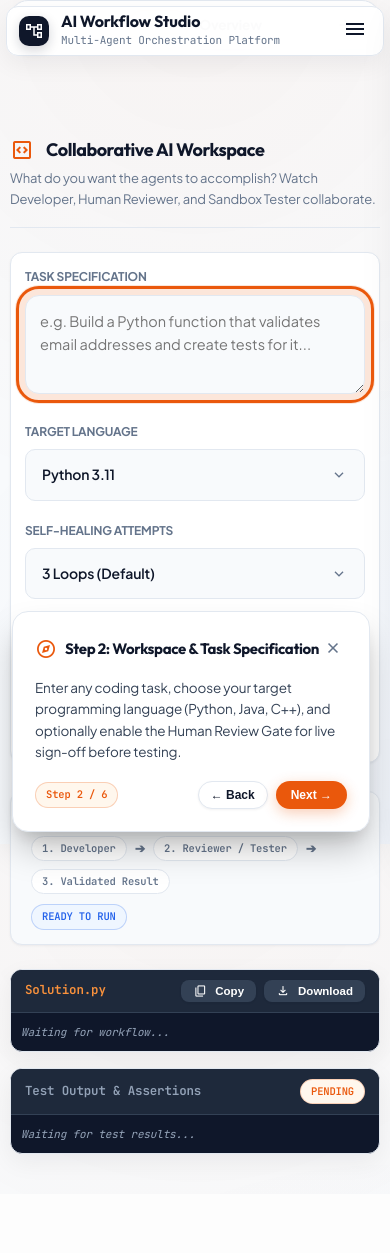
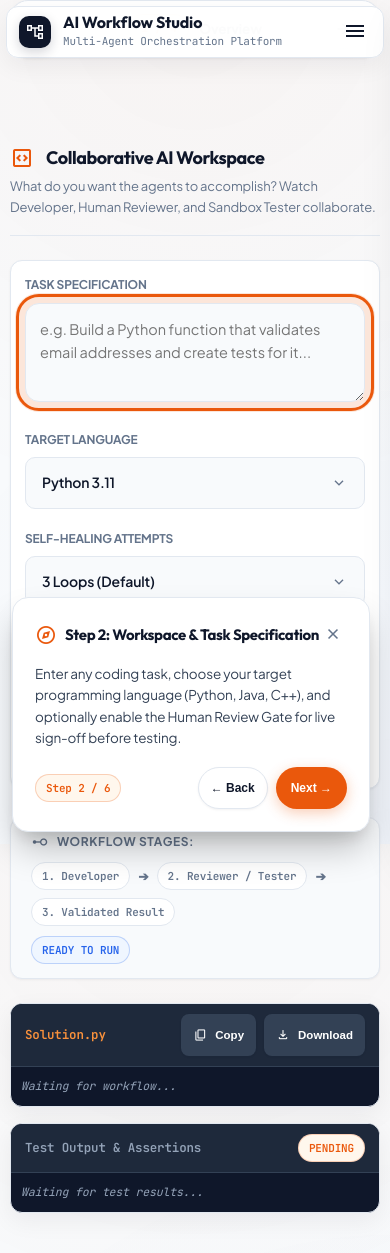
Before and after one commit to Sathvik1533/LangGraph_deployment, a FastAPI app: page /generate in a window 390 px wide. Before the commit the page ends 1163 px from the top, so only its background shows below. Run offline with FastAPI, Linux system fonts and the light colour scheme; some libraries are stand-ins or nearby versions.

Commit message:
style(mobile): implement dedicated pure mobile responsive layout and touch ergonomics

```diff
--- a/static/css/shared.css
+++ b/static/css/shared.css
@@ -942,7 +976,7 @@ h1, h2, h3, h4, h5, h6 {
         top: 8px;
         width: calc(100% - 20px);
         padding: 8px 16px;
-        min-height: auto;
+        min-height: 52px;
     }
     .nav-brand span:not(.material-symbols-outlined) {
         display: none;
@@ -961,8 +995,9 @@ h1, h2, h3, h4, h5, h6 {
         padding: 8px 12px;
     }
     .flow-nav-btn {
-        padding: 6px 12px;
+        padding: 8px 14px;
         font-size: 12px;
+        min-height: 40px;
     }
     .flow-stepper-track {
         display: none;
@@ -983,15 +1018,51 @@ h1, h2, h3, h4, h5, h6 {
     .studio-card {
         padding: 18px;
     }
+
+    /* SVG Touch Scroll Hint on Mobile */
+    .svg-scroll-hint {
+        display: inline-flex;
+    }
+
     /* Stack grids vertically on mobile */
     .workbench-controls-grid {
-        grid-template-columns: 1fr;
+        grid-template-columns: 1fr !important;
     }
     .workbench-output-grid {
-        grid-template-columns: 1fr;
+        grid-template-columns: 1fr !important;
         gap: 16px;
     }
-    /* Stack the code editor panes vertically on mobile */
+
+    /* Split grids on Overview / Workspace */
+    .dashboard-split-grid {
+        grid-template-columns: 1fr !important;
+    }
+
+    /* Scenario Pills Responsive Scroll Row */
+    .scenario-pills-grid {
+        display: flex !important;
+        overflow-x: auto;
+        padding-bottom: 8px;
+        -webkit-overflow-scrolling: touch;
+        gap: 10px !important;
+    }
+    .scenario-pill {
+        flex-shrink: 0;
+        min-width: 200px;
+    }
+
+    /* Touch-friendly buttons & inputs */
+    .cyber-btn {
+        padding: 10px 16px;
+        font-size: 13px;
+        min-height: 42px;
+    }
+    .cyber-badge {
+        font-size: 11px;
+        padding: 4px 10px;
+    }
+
+    /* Code Editor Pane Body */
     .code-editor-body {
         font-size: 12px;
         padding: 14px;
@@ -1001,13 +1072,15 @@ h1, h2, h3, h4, h5, h6 {
         flex-wrap: wrap;
         gap: 8px;
     }
-    .cyber-btn {
-        padding: 8px 14px;
-        font-size: 12.5px;
-    }
-    .cyber-badge {
-        font-size: 10.5px;
-        padding: 3px 10px;
+
+    /* Responsive Table to Cards */
+    .mobile-card-item {
+        background: #ffffff;
+        border: 1px solid var(--border-subtle);
+        border-radius: var(--radius-md);
+        padding: 16px;
+        margin-bottom: 12px;
+        box-shadow: var(--shadow-sm);
     }
 }
 
@@ -1020,8 +1093,8 @@ h1, h2, h3, h4, h5, h6 {
         border-radius: var(--radius-md);
     }
     .brand-icon {
-        width: 30px;
-        height: 30px;
+        width: 32px;
+        height: 32px;
     }
     .studio-layout {
         padding-top: 72px;
@@ -1042,7 +1115,7 @@ h1, h2, h3, h4, h5, h6 {
         border-radius: var(--radius-md);
     }
     .code-editor-body {
-        font-size: 11px;
+        font-size: 11.5px;
         padding: 10px;
     }
     .tour-callout-card {
```
Also changed, not shown: other parts of static/css/shared.css (+34 -0 lines).
